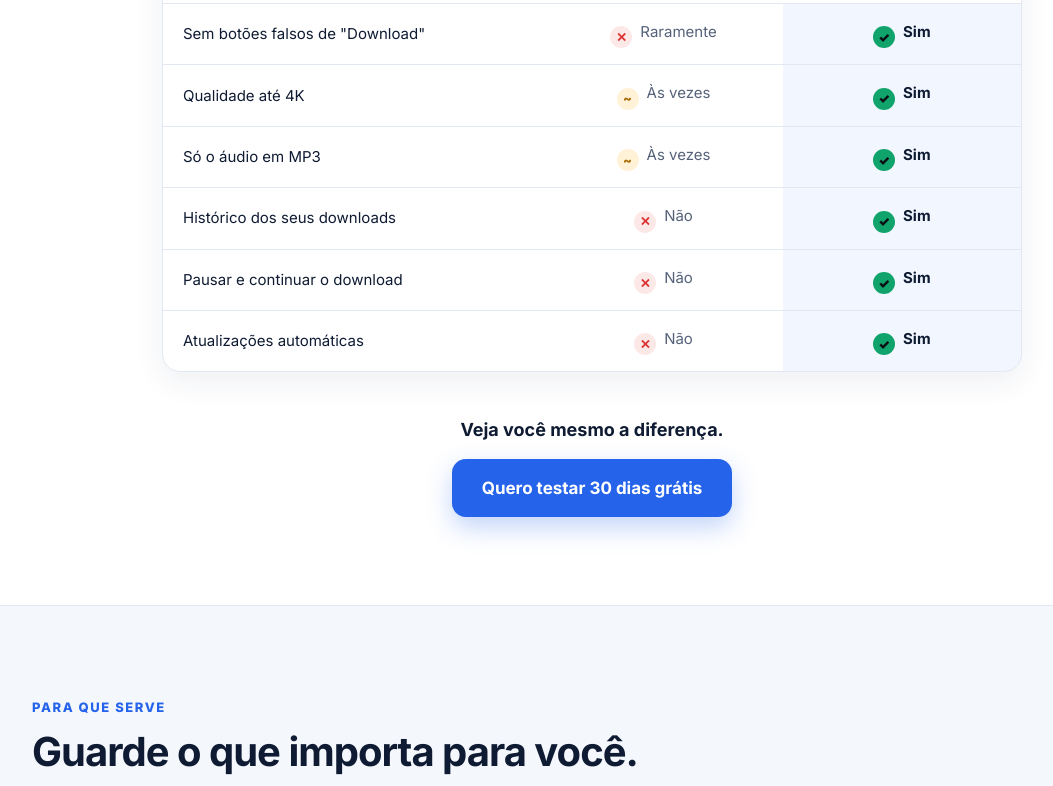
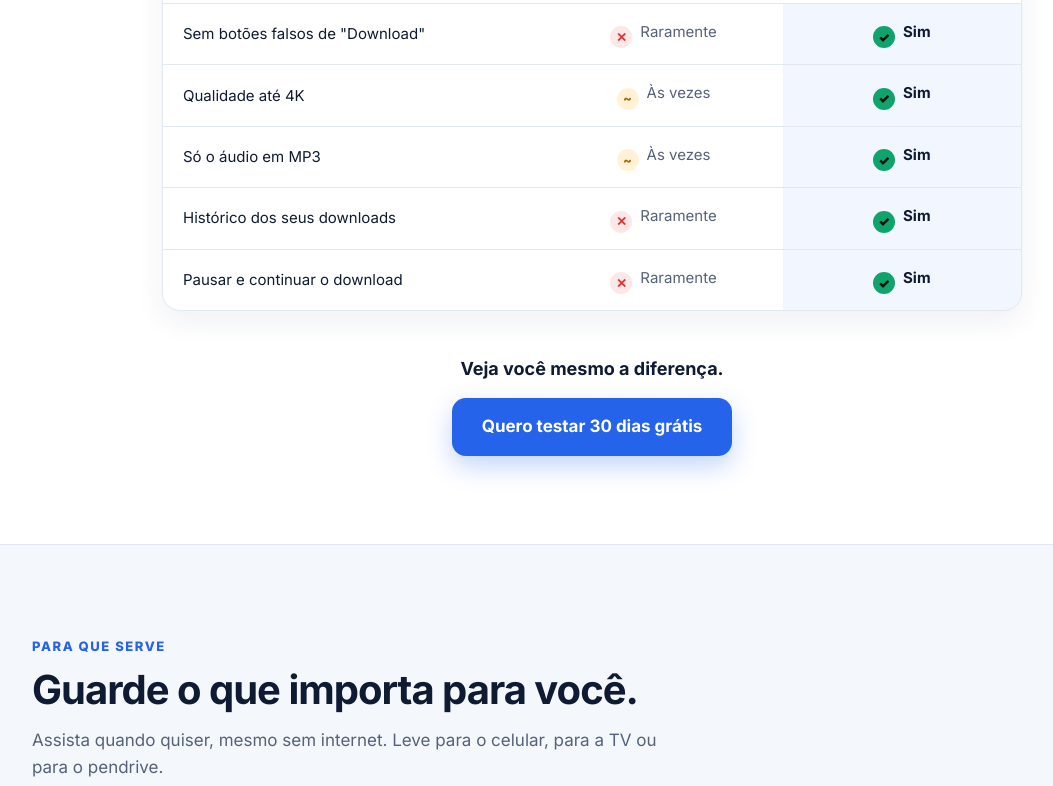
Before and after one commit to jenifermirandasilvasantana-tech/video-facil-site, a plain HTML site: page index.html in a window 1280 px wide. Shown: the part 1266-2052 px from the top of the page, without its empty margins (48-1101 px from the left). Drawn offline with Linux system fonts and the light colour scheme.

Commit message:
Textos mais precisos
Co-Authored-By: Claude Opus 5.5 <noreply@anthropic.com>

```diff
--- a/index.html
+++ b/index.html
@@ -130,9 +130,8 @@
         <div class="c-row" role="row"><span role="rowheader">Sem botões falsos de "Download"</span><span class="no" role="cell">Raramente</span><span class="yes" role="cell">Sim</span></div>
         <div class="c-row" role="row"><span role="rowheader">Qualidade até 4K</span><span class="mid" role="cell">Às vezes</span><span class="yes" role="cell">Sim</span></div>
         <div class="c-row" role="row"><span role="rowheader">Só o áudio em MP3</span><span class="mid" role="cell">Às vezes</span><span class="yes" role="cell">Sim</span></div>
-        <div class="c-row" role="row"><span role="rowheader">Histórico dos seus downloads</span><span class="no" role="cell">Não</span><span class="yes" role="cell">Sim</span></div>
-        <div class="c-row" role="row"><span role="rowheader">Pausar e continuar o download</span><span class="no" role="cell">Não</span><span class="yes" role="cell">Sim</span></div>
-        <div class="c-row" role="row"><span role="rowheader">Atualizações automáticas</span><span class="no" role="cell">Não</span><span class="yes" role="cell">Sim</span></div>
+        <div class="c-row" role="row"><span role="rowheader">Histórico dos seus downloads</span><span class="no" role="cell">Raramente</span><span class="yes" role="cell">Sim</span></div>
+        <div class="c-row" role="row"><span role="rowheader">Pausar e continuar o download</span><span class="no" role="cell">Raramente</span><span class="yes" role="cell">Sim</span></div>
       </div>
       <div class="mid-cta"><p>Veja você mesmo a diferença.</p><a class="btn btn-primary btn-lg" data-track="download_click" href="https://github.com/jenifermirandasilvasantana-tech/video-facil-updates/releases/latest/download/Instalador-Video-Facil.exe">Quero testar 30 dias grátis</a></div>
     </div>
@@ -197,7 +196,7 @@
         <div class="card">
           <div class="icon"><svg viewBox="0 0 24 24" fill="none" stroke="currentColor" stroke-width="2" stroke-linecap="round" stroke-linejoin="round"><path d="M14 2H6a2 2 0 0 0-2 2v16a2 2 0 0 0 2 2h12a2 2 0 0 0 2-2V8z"/><path d="M14 2v6h6"/><path d="m10 13-2 2 2 2"/><path d="m14 13 2 2-2 2"/></svg></div>
           <h3>MP4, MKV e WEBM</h3>
-          <p>Os formatos de vídeo mais usados, que abrem em qualquer computador ou celular.</p>
+          <p>Escolha o formato do vídeo. Na dúvida, use MP4: é o que abre na maioria dos aparelhos.</p>
         </div>
         <div class="card">
           <div class="icon"><svg viewBox="0 0 24 24" fill="none" stroke="currentColor" stroke-width="2" stroke-linecap="round" stroke-linejoin="round"><circle cx="12" cy="12" r="10"/><path d="M10 9v6"/><path d="M14 9v6"/></svg></div>
```
